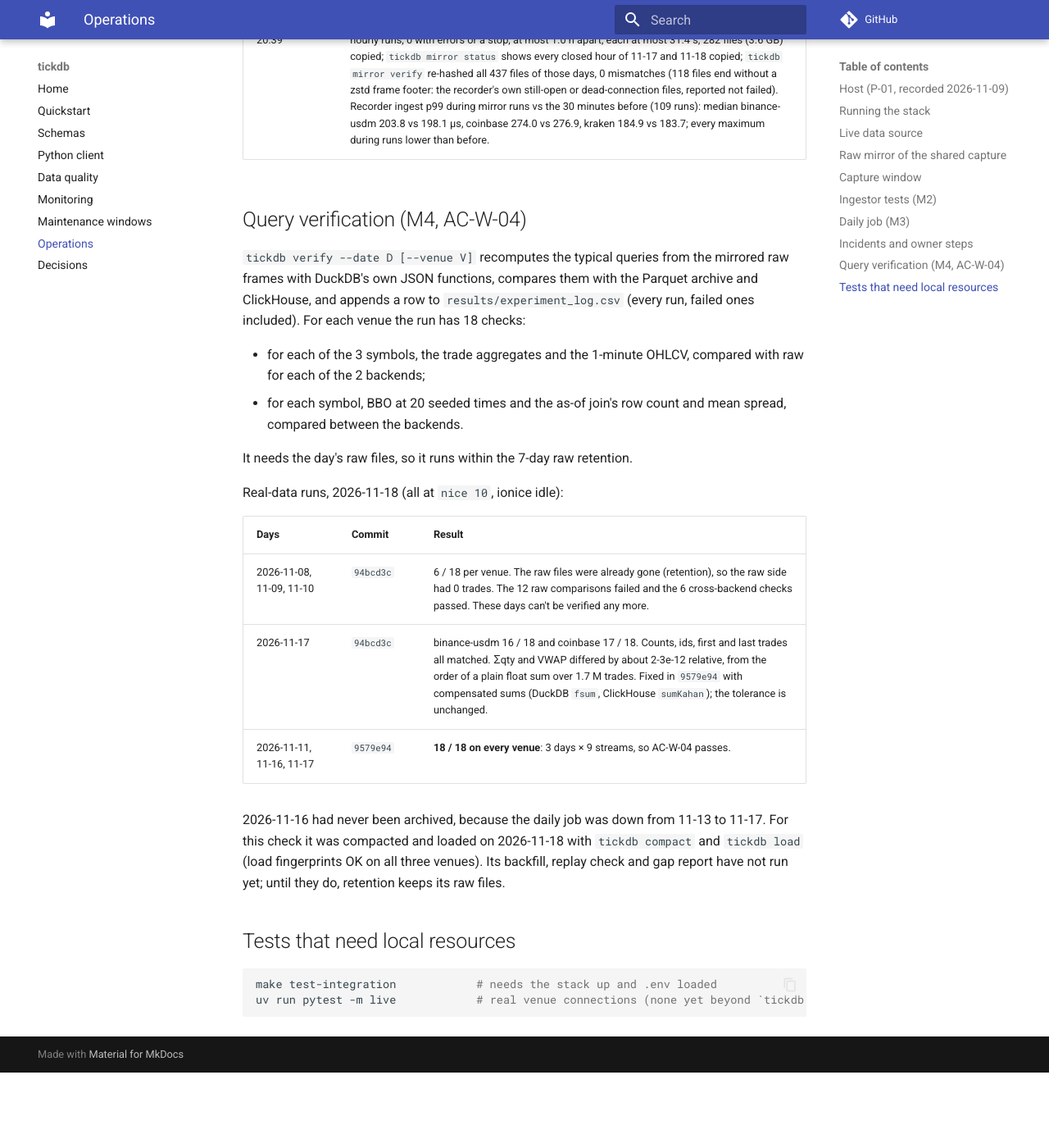
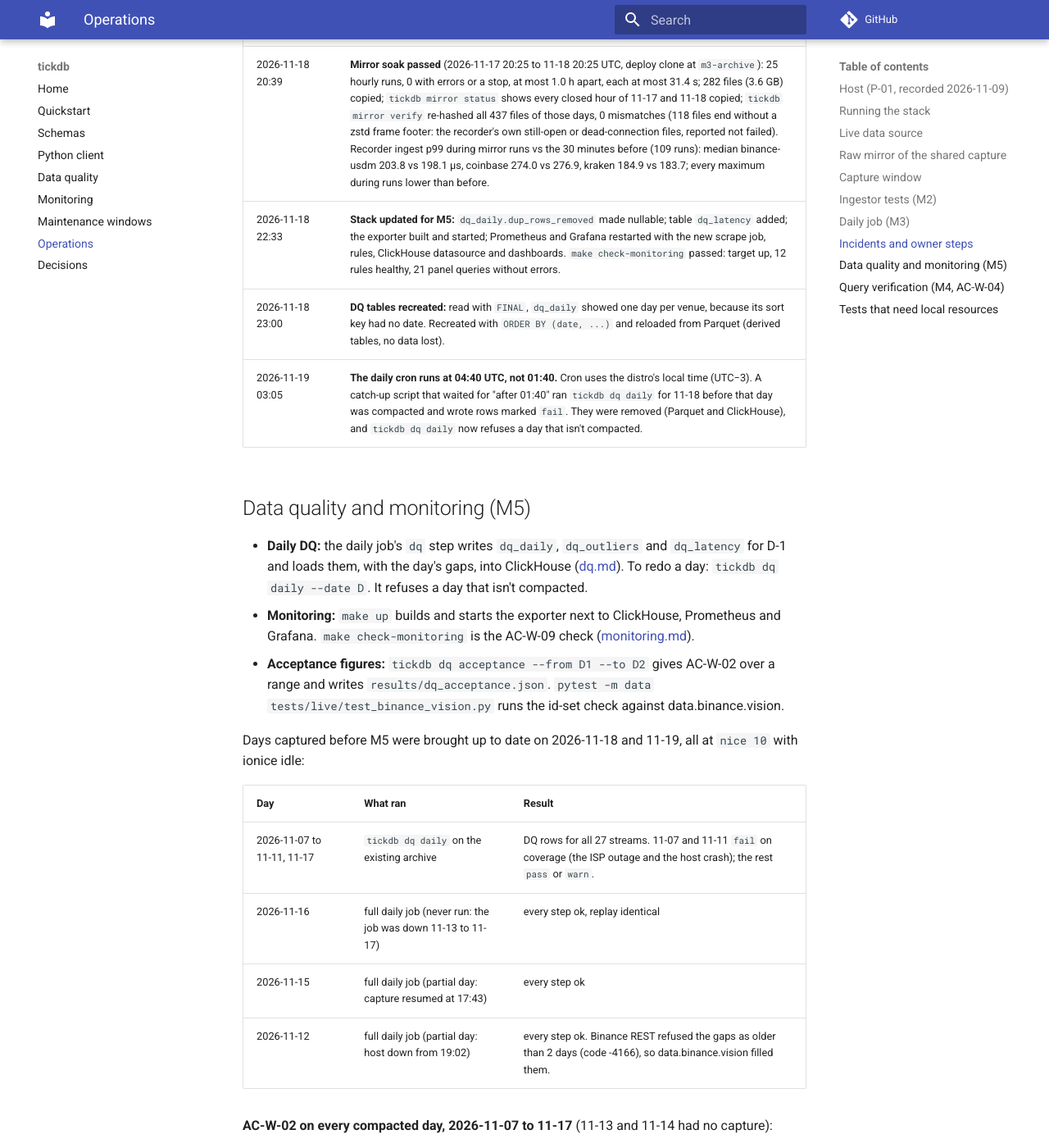
Before and after one commit to avmhdt/tick-data-platform, an MkDocs documentation site: the page built from docs/operations.md, in a window 1280 px wide and 1400 px high, scrolled down 4825 px. Shown: the whole window at 82% size. Built offline with MkDocs 1.6.1 and Material for MkDocs 9.7.7, drawn with Linux system fonts in a browser that asks for light colours; comment, search, counter and statistics services are not loaded; before the commit the page ends 6133 px from its top, so only the background shows below that; some of the changed text lies outside the part shown.

Commit message:
M5: dq daily refuses an uncompacted day; daily cron runs at 04:40 UTC (distro time zone); catch-up and AC-W-02 results

````diff
--- a/docs/operations.md
+++ b/docs/operations.md
@@ -115,8 +115,10 @@ on a Windows sign-out and whose branch changes during development. Logs go to
 `~/data/tick-data-platform` and the load step is skipped; once the ClickHouse password exists,
 copy `.env` into the deploy clone (`chmod 600`).
 
-Cron line for the owner (WSL crontab of `ze`; 01:40 UTC, after the first hour of the next day
-has closed and been mirrored):
+Cron line for the owner (WSL crontab of `ze`). Cron runs on the distro's local time,
+America/Sao_Paulo (UTC−3), so `40 1 * * *` fires at **04:40 UTC**. That is after the first
+hours of the next day have closed and been mirrored, and later than DQ-02's earliest 01:30 UTC.
+Until 2026-11-19 this page said 01:40 UTC.
 
 ```cron
 # tdp-daily: tick-data-platform daily job (compaction, backfill, replay, gap reports, retention). Runs from the ext4 deploy clone.
@@ -139,6 +141,31 @@ then `main`); it is updated only between runs, with `git pull` and `uv sync --lo
 | 2026-11-17 | Project moved off the failing D: drive to `G:\trading-strategy-brainstorm\tick-data-platform` (`/mnt/g/...`); WSL runs from `G:\WSL\Ubuntu`, Docker's disk from `G:\Docker`. WSL down 18:17:46 to 18:58:01 UTC for the move. The mirror's guard path is `/mnt/g`. The stack was recreated from `/mnt/g` so its config mounts no longer point at D:. The deploy clone moved to `m3-archive` (the daily job had failed since 11-13 with "No such command 'scheduler'"). The copy-job soak restarts with the 20:25 run. |
 | 2026-11-17 | **ClickHouse loaded for 2026-11-07 to 11-11** (AC-W-03): first pass 14 of 15 venue-days matched; Kraken 11-11 SOL/USD trades were 265 rows short in ClickHouse. Cause: REST backfill pages held trades outside the requested id range from the previous day, which sat in the day's Parquet partition but ClickHouse dates by `ts_recv`. Fixed (only missing ids that fall on the day are kept, DQ-02); the affected venue-days were re-compacted and replayed (all identical), and all 15 venue-days then loaded with row counts and fingerprints equal to Parquet. |
 | 2026-11-18 20:39 | **Mirror soak passed** (2026-11-17 20:25 to 11-18 20:25 UTC, deploy clone at `m3-archive`): 25 hourly runs, 0 with errors or a stop, at most 1.0 h apart, each at most 31.4 s; 282 files (3.6 GB) copied; `tickdb mirror status` shows every closed hour of 11-17 and 11-18 copied; `tickdb mirror verify` re-hashed all 437 files of those days, 0 mismatches (118 files end without a zstd frame footer: the recorder's own still-open or dead-connection files, reported not failed). Recorder ingest p99 during mirror runs vs the 30 minutes before (109 runs): median binance-usdm 203.8 vs 198.1 µs, coinbase 274.0 vs 276.9, kraken 184.9 vs 183.7; every maximum during runs lower than before. |
+| 2026-11-18 22:33 | **Stack updated for M5:** `dq_daily.dup_rows_removed` made nullable; table `dq_latency` added; the exporter built and started; Prometheus and Grafana restarted with the new scrape job, rules, ClickHouse datasource and dashboards. `make check-monitoring` passed: target up, 12 rules healthy, 21 panel queries without errors. |
+| 2026-11-18 23:00 | **DQ tables recreated:** read with `FINAL`, `dq_daily` showed one day per venue, because its sort key had no date. Recreated with `ORDER BY (date, ...)` and reloaded from Parquet (derived tables, no data lost). |
+| 2026-11-19 03:05 | **The daily cron runs at 04:40 UTC, not 01:40.** Cron uses the distro's local time (UTC−3). A catch-up script that waited for "after 01:40" ran `tickdb dq daily` for 11-18 before that day was compacted and wrote rows marked `fail`. They were removed (Parquet and ClickHouse), and `tickdb dq daily` now refuses a day that isn't compacted. |
+
+## Data quality and monitoring (M5)
+
+- **Daily DQ:** the daily job's `dq` step writes `dq_daily`, `dq_outliers` and `dq_latency` for D-1 and loads them, with the day's gaps, into ClickHouse ([dq.md](dq.md)). To redo a day: `tickdb dq daily --date D`. It refuses a day that isn't compacted.
+- **Monitoring:** `make up` builds and starts the exporter next to ClickHouse, Prometheus and Grafana. `make check-monitoring` is the AC-W-09 check ([monitoring.md](monitoring.md)).
+- **Acceptance figures:** `tickdb dq acceptance --from D1 --to D2` gives AC-W-02 over a range and writes `results/dq_acceptance.json`. `pytest -m data tests/live/test_binance_vision.py` runs the id-set check against data.binance.vision.
+
+Days captured before M5 were brought up to date on 2026-11-18 and 11-19, all at `nice 10` with ionice idle:
+
+| Day | What ran | Result |
+|---|---|---|
+| 2026-11-07 to 11-11, 11-17 | `tickdb dq daily` on the existing archive | DQ rows for all 27 streams. 11-07 and 11-11 `fail` on coverage (the ISP outage and the host crash); the rest `pass` or `warn`. |
+| 2026-11-16 | full daily job (never run: the job was down 11-13 to 11-17) | every step ok, replay identical |
+| 2026-11-15 | full daily job (partial day: capture resumed at 17:43) | every step ok |
+| 2026-11-12 | full daily job (partial day: host down from 19:02) | every step ok. Binance REST refused the gaps as older than 2 days (code -4166), so data.binance.vision filled them. |
+
+**AC-W-02 on every compacted day, 2026-11-07 to 11-17** (11-13 and 11-14 had no capture):
+
+- 856 gaps, 100 % classified;
+- 99.985 % of covered trade-gap seconds recovered (Kraken 165,880.9 of 165,958.3 s; Binance and Coinbase 100 %);
+- 0 duplicate trade keys left in 27 venue-days;
+- the BTCUSDT trade-id set equals data.binance.vision on 2026-11-08, 11-09 and 11-10 (726,372, 1,551,055 and 1,521,662 ids).
 
 ## Query verification (M4, AC-W-04)
 
````
Also changed, not shown: 3 other files.
